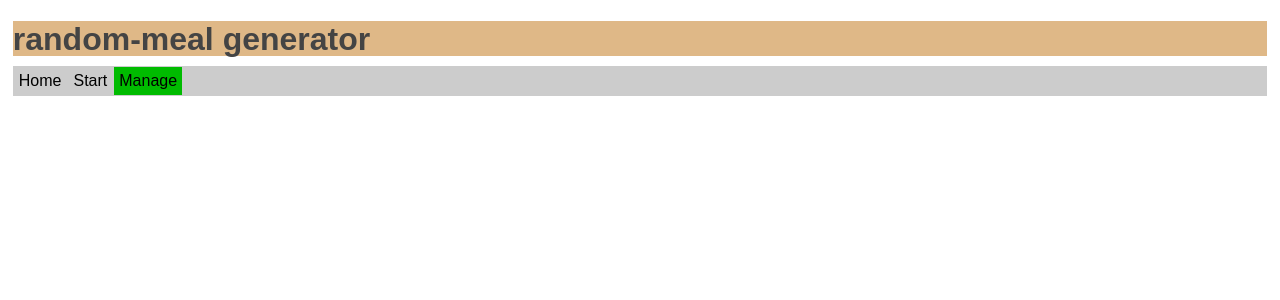
After one commit to failipp/random-meal, a Flask app: page /all_meals in a window 1280 px wide. The commit adds this page. Shown: the top 300 px of the page. Run offline with Flask 2, Linux system fonts and the light colour scheme; data that the repository does not hold is empty.

Commit message:
Add feature to list all meals
Add new link in the navigation bar to new page for listing all meals.
Currently clicking a meal will result in eating that meal.

```diff
--- a/main.py
+++ b/main.py
@@ -4,6 +4,7 @@ import random
 
 from flask import Flask, redirect, render_template, request, url_for
 from pymongo import MongoClient
+from bson.objectid import ObjectId
 
 app = Flask(__name__)
 database = MongoClient()["random_meal_generator"]
@@ -34,6 +35,7 @@ def startpage():
 @app.route("/eat_meal", methods=["post"])
 def eat_meal():
     meal = request.form['meal_id']
+    print(f"This is the meal: {meal}")
     ms = MEAL_SEQUENCE.find_one({"_id": 0})["meal_sequence"]
     eaten = ms.pop(ms.index(meal))
     ms.append(eaten)
@@ -41,5 +43,16 @@ def eat_meal():
     return redirect(url_for('startpage'))
 
 
+@app.route("/all_meals")
+def all_meals():
+    allmeals = [(x['_id'], x) for x in sorted(MEALS.find(), key=lambda x: x['name'])]
+    return render_template("all-meals.html", allmeals=allmeals)
+
+
+@app.route("/edit_meal", methods=['post'])
+def edit_meal():
+    pass
+
+
 if __name__ == '__main__':
     app.run(debug=True)
--- a/static/css/mainpage.css
+++ b/static/css/mainpage.css
@@ -16,8 +16,7 @@ header {
 ul {
     list-style-type: none;
     padding: 0;
-    margin: 0;
-    margin-bottom: 10px;
+    margin: 0 0 10px;
     overflow: hidden;
     background-color: #ccc;
 }
@@ -27,18 +26,25 @@ li {
 
 }
 
+
 li a {
     display: block;
+    color: black;
     margin: 1px;
     padding: 5px;
     text-decoration: none;
 }
 
-li a:hover {
-    background-color: #1c1;
+li a:visited {
+    text-decoration: none;
+    color: black;
 }
 
-.active {
+li a:hover {
+    background-color: #11cc11;
+}
+
+li a.active {
     background-color: #0b0;
 }
 
--- /dev/null
+++ b/templates/all-meals.html
@@ -0,0 +1,33 @@
+<!doctype html>
+<html lang="de">
+<head>
+    <meta charset="utf-8">
+    <title>Manage meals</title>
+    <link rel="stylesheet" href="{{ url_for('static', filename='css/mainpage.css') }}"/>
+</head>
+<body>
+<header>
+    <h1>random-meal generator</h1>
+</header>
+<nav>
+    <ul>
+        <li><a href="{{ url_for('index') }}">Home</a></li>
+        <li><a href="{{ url_for('startpage') }}">Start</a></li>
+        <li><a class="active" href="{{ url_for('all_meals') }}">Manage</a></li>
+    </ul>
+</nav>
+
+<main>
+    <div class="meal-list">
+        {% for mealname, meal in allmeals %}
+            <form action="/eat_meal" method="post">
+                <input type="hidden" name="meal_id" value="{{ index }}"/>
+                <button class="meal" name="submitBtn" onclick="submit">{{ meal['name'] }}</button>
+            </form>
+        {% endfor %}
+    </div>
+</main>
+<footer>
+</footer>
+</body>
+</html>
--- a/templates/index.html
+++ b/templates/index.html
@@ -3,7 +3,7 @@
 <head>
     <meta charset="utf-8">
     <title>rmg welcome</title>
-    <link rel="stylesheet" href="{{ url_for('static', filename='css/mainpage.css') }}" />
+    <link rel="stylesheet" href="{{ url_for('static', filename='css/mainpage.css') }}"/>
 </head>
 <body>
 <header>
@@ -13,6 +13,7 @@
     <ul>
         <li><a class="active" href="{{ url_for('index') }}">Home</a></li>
         <li><a href="{{ url_for('startpage') }}">Start</a></li>
+        <li><a href="{{ url_for('all_meals') }}">Manage</a></li>
     </ul>
 </nav>
 
--- a/templates/main.html
+++ b/templates/main.html
@@ -3,7 +3,7 @@
 <head>
     <meta charset="utf-8">
     <title>Choose meal</title>
-    <link rel="stylesheet" href="{{ url_for('static', filename='css/mainpage.css') }}" />
+    <link rel="stylesheet" href="{{ url_for('static', filename='css/mainpage.css') }}"/>
 </head>
 <body>
 <header>
@@ -13,6 +13,7 @@
     <ul>
         <li><a href="{{ url_for('index') }}">Home</a></li>
         <li><a class="active" href="{{ url_for('startpage') }}">Start</a></li>
+        <li><a href="{{ url_for('all_meals') }}">Manage</a></li>
     </ul>
 </nav>
 
```
Lines whose indentation alone changed are shown as unchanged.
